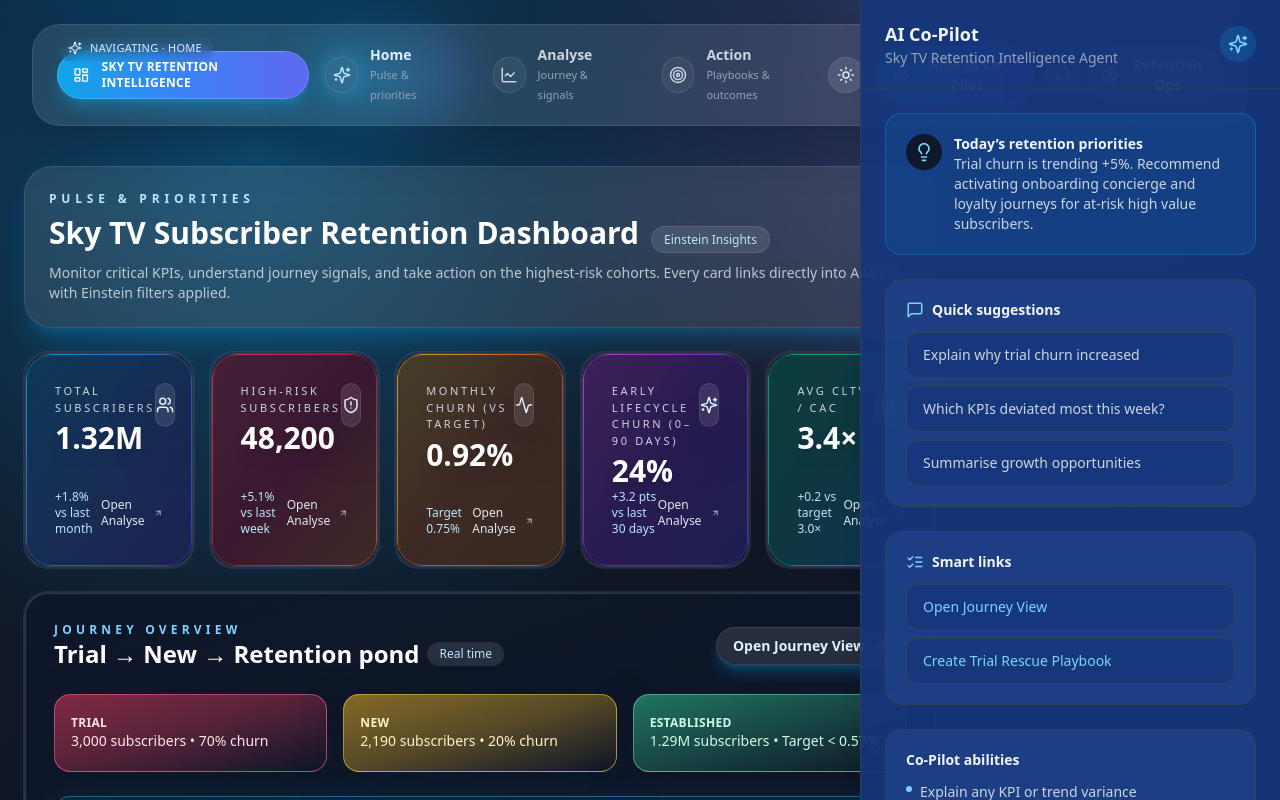
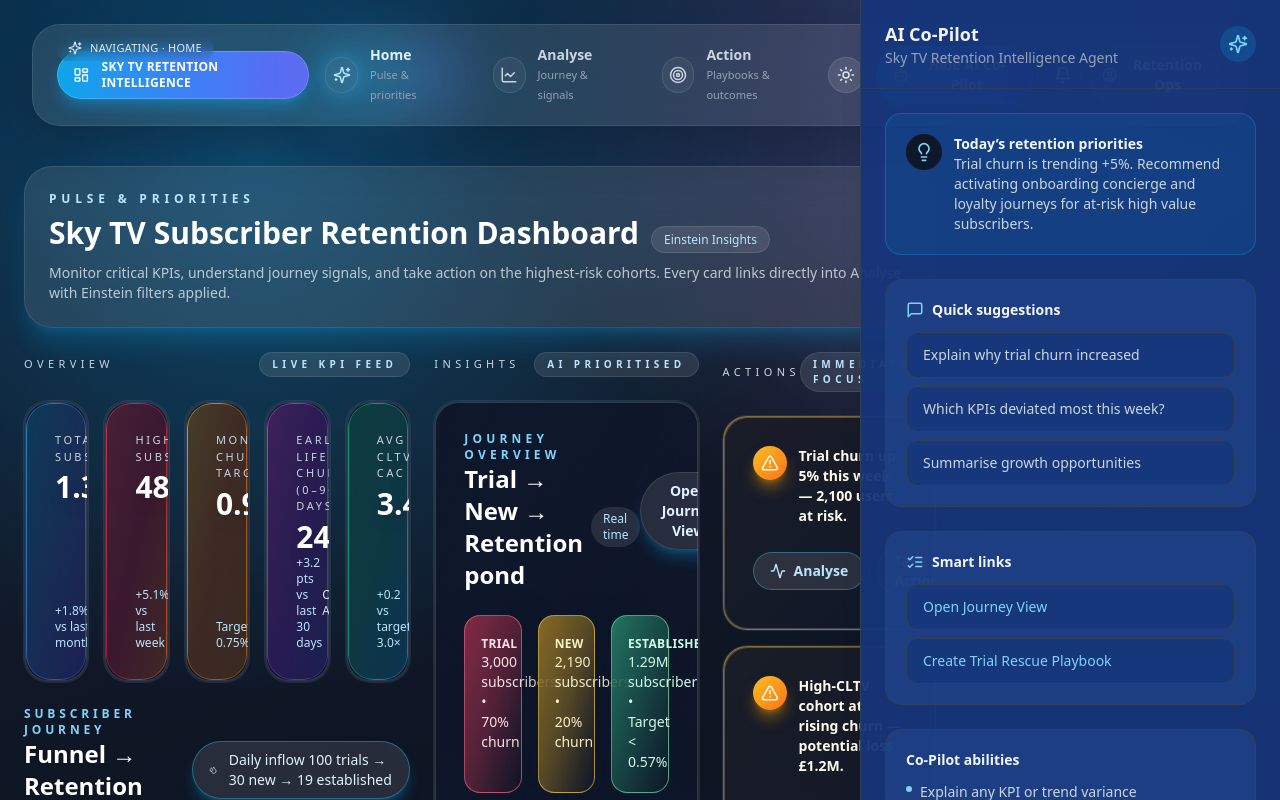
Before and after one commit to arunabh88/ChurnDashboard_Markus_New, a Next.js app: page /home in a window 1280 px wide. Shown: the top 800 px of the page. Built offline with nearby package versions, Linux system fonts and the light colour scheme.

Commit message:
feat: align home layout with three-column overview

```diff
--- a/app/(dashboard)/home/page.tsx
+++ b/app/(dashboard)/home/page.tsx
@@ -1,8 +1,10 @@
 'use client';
 
+import { motion } from 'framer-motion';
 import { KpiStrip } from '@/components/home/KpiStrip';
 import { JourneySummary } from '@/components/home/JourneySummary';
 import { AttentionAlerts } from '@/components/home/AttentionAlerts';
+import { JourneyFunnel } from '@/components/JourneyFunnel';
 
 export default function HomePage() {
   return (
@@ -21,9 +23,53 @@
         </p>
       </header>
 
-      <KpiStrip />
-      <JourneySummary />
-      <AttentionAlerts />
+      <div className="grid auto-rows-min gap-6 lg:grid-cols-[minmax(0,1.7fr)_minmax(0,1.25fr)_minmax(0,1.1fr)] xl:grid-cols-[minmax(0,1.9fr)_minmax(0,1.3fr)_minmax(0,1.05fr)]">
+        <motion.section
+          initial={{ opacity: 0, y: 20 }}
+          animate={{ opacity: 1, y: 0 }}
+          transition={{ type: 'spring', stiffness: 160, damping: 22 }}
+          className="flex w-full flex-col gap-6"
+        >
+          <div className="flex items-center justify-between text-[11px] uppercase tracking-[0.4em] text-slate-300">
+            <span>Overview</span>
+            <span className="rounded-full border border-white/10 bg-white/10 px-3 py-1 text-[10px] font-semibold text-sky-200">
+              Live KPI feed
+            </span>
+          </div>
+          <KpiStrip />
+          <JourneyFunnel />
+        </motion.section>
+
+        <motion.section
+          initial={{ opacity: 0, y: 20 }}
+          animate={{ opacity: 1, y: 0 }}
+          transition={{ delay: 0.05, type: 'spring', stiffness: 160, damping: 22 }}
+          className="flex w-full flex-col gap-6"
+        >
+          <div className="flex items-center justify-between text-[11px] uppercase tracking-[0.4em] text-slate-300">
+            <span>Insights</span>
+            <span className="rounded-full border border-white/10 bg-white/10 px-3 py-1 text-[10px] font-semibold text-sky-200">
+              AI prioritised
+            </span>
+          </div>
+          <JourneySummary />
+        </motion.section>
+
+        <motion.section
+          initial={{ opacity: 0, y: 20 }}
+          animate={{ opacity: 1, y: 0 }}
+          transition={{ delay: 0.1, type: 'spring', stiffness: 160, damping: 22 }}
+          className="flex w-full flex-col gap-6"
+        >
+          <div className="flex items-center justify-between text-[11px] uppercase tracking-[0.4em] text-slate-300">
+            <span>Actions</span>
+            <span className="rounded-full border border-white/10 bg-white/10 px-3 py-1 text-[10px] font-semibold text-sky-200">
+              Immediate focus
+            </span>
+          </div>
+          <AttentionAlerts />
+        </motion.section>
+      </div>
     </div>
   );
 }
--- a/components/home/AttentionAlerts.tsx
+++ b/components/home/AttentionAlerts.tsx
@@ -7,7 +7,7 @@
 
 export function AttentionAlerts() {
   return (
-    <section className="grid gap-4 lg:grid-cols-3">
+    <section className="grid gap-4">
       {priorityAlerts.map((alert) => (
         <Card
           key={alert.id}
```
